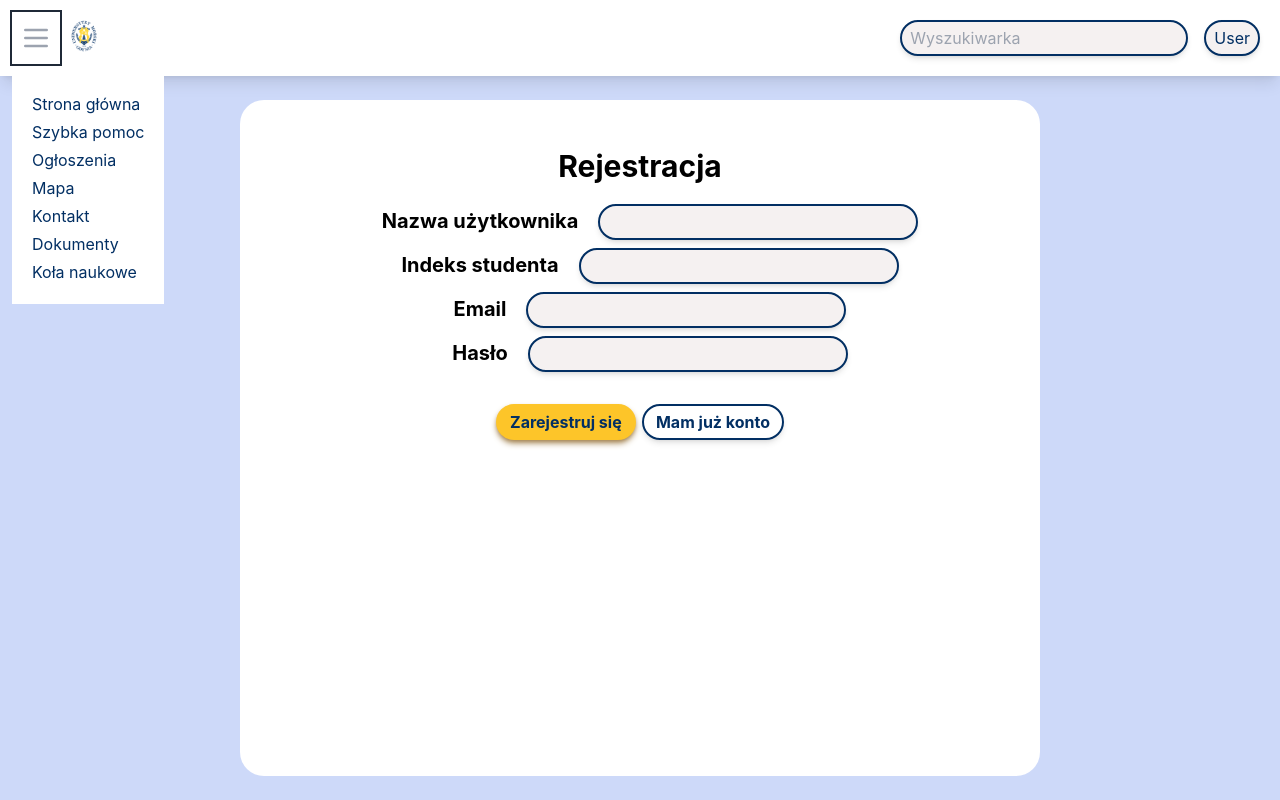
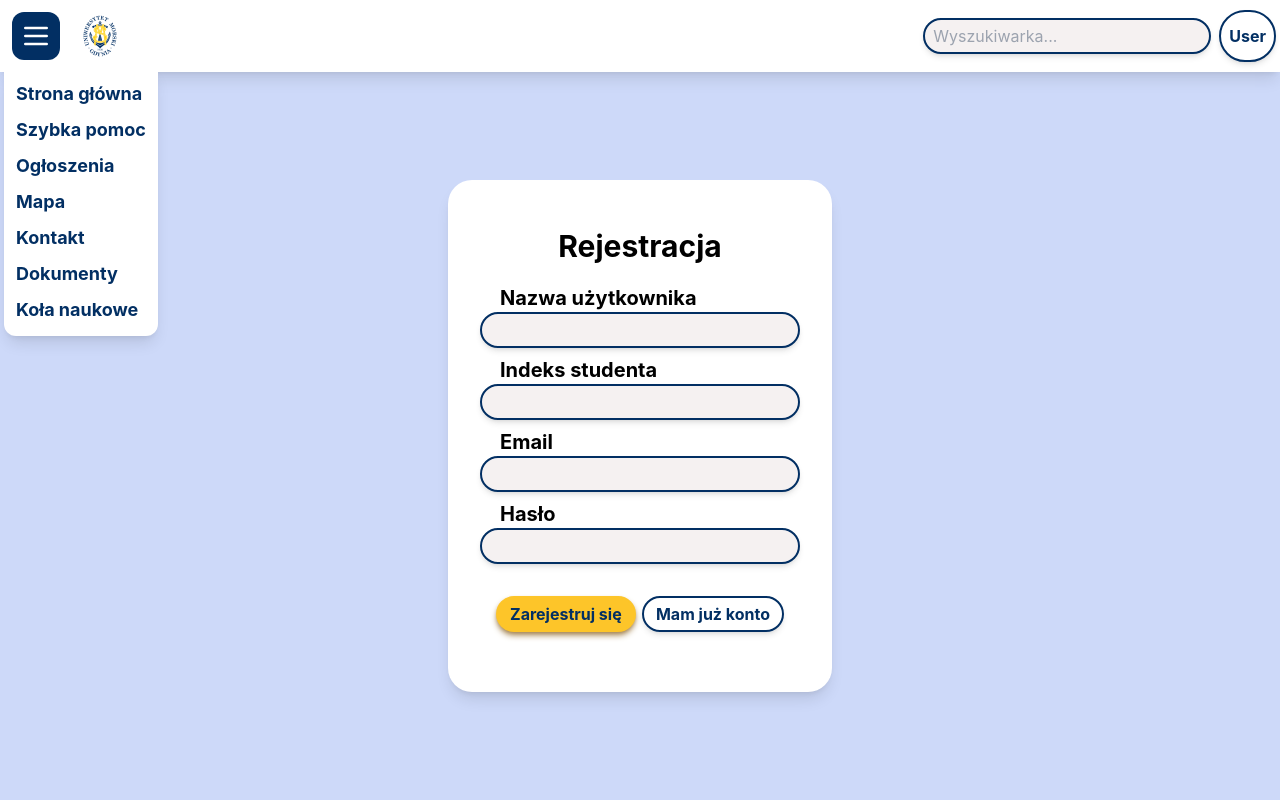
Before and after one commit to magdadobek/AIIM1Project, a React (Create React App) app in the folder aiim_project_front/: page /rejestracja in a window 1280 px wide. Both pictures are taken after a click on the button 36 px from the left and 38 px from the top of the page. Built offline with nearby package versions, Linux system fonts and the light colour scheme.

Commit message:
Hovery, przejścia, duży fix styli

```diff
--- a/aiim_project_front/src/App.js
+++ b/aiim_project_front/src/App.js
@@ -36,6 +36,7 @@ const App = () => {
   <div className="flex flex-col min-h-screen bg-light_page dark:text-white dark:bg-dark_page ">
     <Router>
       <MainNavigation />
+      <div class="flex items-center justify-center flex-grow">
         <Content>
           <Routes>
             <Route path='/' exact element={<Placeholder title="Strona główna" />} />
@@ -53,6 +54,7 @@ const App = () => {
             <Route path='/wyloguj' element={<Logout />} />
           </Routes>
         </Content>
+      </div>
     </Router>
   </div>
   );
--- a/aiim_project_front/src/components/auth/RegistrationForm.js
+++ b/aiim_project_front/src/components/auth/RegistrationForm.js
@@ -30,27 +30,27 @@ const RegistrationForm = (props) => {
         <div>
             <form method="post" className="flex flex-col justify-center items-center" onSubmit={handleSubmit}>
                 <p className="text-3xl font-bold m-4 text-center dark:text-dark_yellow_umg">Rejestracja</p>
-                <p className="flex-col py-1">
-                    <label htmlFor="nickname" className="text-xl font-bold m-5 dark:text-dark_field">Nazwa użytkownika</label>
+                <p className="grid grid-col-1 py-1">
+                    <label htmlFor="nickname" className="text-xl font-bold mx-5 dark:text-dark_field">Nazwa użytkownika</label>
                     <input id="nickname" name="nickname" className="bg-light_field dark:bg-dark_field border-light_menu dark:border-dark_field border-2 rounded-3xl shadow-md text-base px-2 py-1 w-80" required />
                 </p>
-                <p className="flex-col py-1">
-                    <label htmlFor="index" className="text-xl font-bold m-5 dark:text-dark_field">Indeks studenta</label>
+                <p className="grid grid-col-1 py-1">
+                    <label htmlFor="index" className="text-xl font-bold mx-5 dark:text-dark_field">Indeks studenta</label>
                     <input id="index" name="index" className="bg-light_field dark:bg-dark_field border-light_menu dark:border-dark_field border-2 rounded-3xl shadow-md text-base px-2 py-1 w-80" required />
                 </p>
-                <p className="flex-col py-1">
-                    <label htmlFor="email" className="text-xl font-bold m-5 dark:text-dark_field">Email</label>
+                <p className="grid grid-col-1 py-1">
+                    <label htmlFor="email" className="text-xl font-bold mx-5 dark:text-dark_field">Email</label>
                     <input id="email" type="email" name="email" className="bg-light_field dark:bg-dark_field border-light_menu dark:border-dark_field border-2 rounded-3xl shadow-md text-base px-2 py-1 w-80" required />
                 </p>
-                <p className="flex-col py-1">
-                    <label htmlFor="password" className="text-xl font-bold m-5 dark:text-dark_field">Hasło</label>
+                <p className="grid grid-col-1 py-1">
+                    <label htmlFor="password" className="text-xl font-bold mx-5 dark:text-dark_field">Hasło</label>
                     <input id="password" type="password" name="password" className="bg-light_field dark:bg-dark_field border-light_menu dark:border-dark_field border-2 rounded-3xl shadow-md text-base px-2 py-1 w-80" required />
                 </p>
                 <div className="flex justify-between py-2 w-72">
-                    <button className="text-light_menu dark:text-dark_component border-yellow_umg bg-yellow_umg border-2 hover:bg-dark_yellow_umg hover:border-dark_yellow_umg dark:bg-dark_yellow_umg dark:border-dark_yellow_umg dark:hover:border-yellow_umg dark:hover:bg-yellow_umg font-bold p-2 rounded-3xl text-base my-5 px-3 py-1 shadow-md shadow-gold_umg">
+                    <button className="text-light_menu dark:text-dark_component border-yellow_umg bg-yellow_umg border-2 hover:bg-dark_yellow_umg hover:border-dark_yellow_umg dark:bg-dark_yellow_umg dark:border-dark_yellow_umg dark:hover:border-yellow_umg dark:hover:bg-yellow_umg font-bold p-2 rounded-3xl text-base my-5 px-3 py-1 shadow-md shadow-gold_umg duration-200">
                         Zarejestruj się
                     </button>
-                    <Link to="/logowanie" className="text-light_menu border-light_menu border-2 hover:border-dark_yellow_umg hover:text-dark_yellow_umg dark:border-dark_field dark:text-dark_field dark:hover:border-dark_yellow_umg dark:hover:text-dark_yellow_umg font-bold p-2 rounded-3xl text-base my-5 px-3 py-1 shadow-md ">
+                    <Link to="/logowanie" className="text-light_menu border-light_menu border-2 hover:border-dark_yellow_umg hover:text-dark_yellow_umg dark:border-dark_field dark:text-dark_field dark:hover:border-dark_yellow_umg dark:hover:text-dark_yellow_umg font-bold p-2 rounded-3xl text-base my-5 px-3 py-1 shadow-md duration-200">
                         Mam już konto
                     </Link>
                 </div>
--- a/aiim_project_front/src/components/ui/Content.js
+++ b/aiim_project_front/src/components/ui/Content.js
@@ -1,6 +1,6 @@
 const Content = ({ children }) => {
     return (
-        <div className="flex-1 p-4 m-6 md:p-8 space-y-80 md:space-y-8 bg-light_component dark:bg-dark_component rounded-3xl w-[800px] mx-auto max-w-full">
+        <div className="flex p-4 m-6 md:p-8 space-y-80 md:space-y-8 bg-light_component dark:bg-dark_component rounded-3xl mx-auto max-w-full shadow-lg">
             {children}
         </div>
     );
--- a/aiim_project_front/src/components/ui/MainNavigation.js
+++ b/aiim_project_front/src/components/ui/MainNavigation.js
@@ -19,12 +19,12 @@ const MainNavigation = () => {
 
     return (
         <header className={`z-10 ${isMenuOpen ? '' : ''}`}>
-            <nav className='flex justify-between bg-light_component dark:bg-dark_component text-light_menu dark:text-white p-3 shadow-lg'>
+            <nav className='flex justify-between bg-light_component dark:bg-dark_component text-light_menu dark:text-white items-center p-1 shadow-lg sm:text-lg'>
                 <div className="flex justify-start">
                     <button
                         onClick={handleMenuToggle}
                         type="button"
-                        className="p-2 text-gray-400 hover:text-white hover:bg-gray-800 focus:outline-none focus:ring-2 focus:ring-offset-2 focus:ring-offset-gray-800 focus:ring-white"
+                        className="p-2 m-2 text-light_menu hover:text-white hover:bg-light_menu focus:text-white focus:bg-light_menu dark:text-white dark:hover:bg-yellow_umg dark:hover:text-dark_component dark:focus:text-dark_component dark:focus:bg-yellow_umg rounded-xl duration-200"
                         aria-expanded={isMenuOpen ? 'true' : 'false'}>
                         <svg
                             className="h-8 w-8"
@@ -41,49 +41,51 @@ const MainNavigation = () => {
                         </svg>
                     </button>
 
-                    <div className={`${isMenuOpen ? 'block' : 'hidden'} absolute bg-light_component dark:bg-dark_component text-light_menu dark:text-white mt-16 z-10 p-2`}>
-                        <div className="px-2 pt-2 pb-3 space-y-1 sm:px-3">
-                            <div>
+                    <div className={`${isMenuOpen ? 'block' : 'hidden'} absolute bg-white dark:bg-dark_component text-light_menu dark:text-white shadow-lg rounded-b-xl mt-16 z-10`}>
+                        <div className="pt-2 pb-2 sm:px-1 font-bold">
+                            <div className="hover:bg-light_menu hover:text-white dark:hover:bg-dark_yellow_umg dark:hover:text-dark_component px-2 py-1 rounded-lg duration-200">
                                 <NavLink to="/">Strona główna</NavLink>
                             </div>
-                            <div>
+                            <div className="hover:bg-light_menu hover:text-white dark:hover:bg-dark_yellow_umg dark:hover:text-dark_component px-2 py-1 rounded-lg duration-200">
                                 <NavLink to="/szybkapomoc">Szybka pomoc</NavLink>
                             </div>
-                            <div>
+                            <div className="hover:bg-light_menu hover:text-white dark:hover:bg-dark_yellow_umg dark:hover:text-dark_component px-2 py-1 rounded-lg duration-200">
                                 <NavLink to="/ogloszenia">Ogłoszenia</NavLink>
                             </div>
-                            <div>
+                            <div className="hover:bg-light_menu hover:text-white dark:hover:bg-dark_yellow_umg dark:hover:text-dark_component px-2 py-1 rounded-lg duration-200">
                                 <NavLink to="/mapa">Mapa</NavLink>
                             </div>
-                            <div>
+                            <div className="hover:bg-light_menu hover:text-white dark:hover:bg-dark_yellow_umg dark:hover:text-dark_component px-2 py-1 rounded-lg duration-200">
                                 <NavLink to="/kontakt">Kontakt</NavLink>
                             </div>
-                            <div>
+                            <div className="hover:bg-light_menu hover:text-white dark:hover:bg-dark_yellow_umg dark:hover:text-dark_component px-2 py-1 rounded-lg duration-200">
                                 <NavLink to="/dokumenty">Dokumenty</NavLink>
                             </div>
-                            <div><NavLink to="/kolanaukowe">Koła naukowe</NavLink></div>
+                            <div className="hover:bg-light_menu hover:text-white dark:hover:bg-dark_yellow_umg dark:hover:text-dark_component px-2 py-1 rounded-lg duration-200">
+                                <NavLink to="/kolanaukowe">Koła naukowe</NavLink>
+                            </div>
                         </div>
                     </div>
 
-                    <div>
+                    <div className='max-sm:hidden'>
                         <NavLink to="https://umg.edu.pl/" target="_blank" rel="noopener noreferrer">
-                            <img src={require('../../assets/umgLogo.png')} alt="UMG Logo" className="w-12 h-12" />
+                            <img src={require('../../assets/umgLogo.png')} alt="UMG Logo" className="dark:bg-dark_field rounded-full w-16 h-16" />
                         </NavLink>
                     </div>
 
                 </div>
                 <div className="flex justify-end">
                     <div>
-                        <input id="search" type="search" name="search" className="bg-light_field dark:bg-dark_field border-light_menu dark:border-dark_field border-2 rounded-3xl shadow-md text-base px-2 py-1 w-72 m-2" placeholder="Wyszukiwarka" />
+                        <input id="search" type="search" name="search" className="bg-light_field dark:bg-dark_field border-light_menu dark:border-dark_field border-2 rounded-3xl shadow-md text-base px-2 py-1 w-auto sm:w-72 m-2" placeholder="Wyszukiwarka..." />
                     </div>
-                    <div className="flex justify-end relative">
+                    <div className="flex justify-end relative font-bold">
                         <button
-                            className="bg-light_field dark:bg-dark_field border-light_menu dark:border-dark_field border-2 rounded-3xl shadow-md text-base px-2 py-1 m-2"
+                            className="border-2 border-light_menu hover:border-yellow_umg hover:text-yellow_umg focus:border-yellow_umg focus:text-yellow_umg ring-light_menu dark:border-white dark:hover:border-yellow_umg dark:focus:border-dark_yellow_umg rounded-full shadow-md text-base px-2 py-1 duration-200"
                             onClick={handleUserMenuToggle}>
                             {isLoggedIn === true ? nickname : "User"}
                         </button>
                         {isUserMenuOpen && (
-                            <div className="absolute bg-light_component dark:bg-dark_component text-light_menu dark:text-white mt-16 z-10 p-2">
+                            <div className="absolute bg-light_component dark:bg-dark_component text-light_menu dark:text-white shadow-lg rounded-b-xl mt-14 z-10 p-2">
                                 <UserMenu isLoggedIn={isLoggedIn} nickname={nickname} />
                             </div>
                         )}
--- a/aiim_project_front/src/components/ui/UserMenu.js
+++ b/aiim_project_front/src/components/ui/UserMenu.js
@@ -41,10 +41,10 @@ const UserMenu = ({ isLoggedIn, nickname }) => {
         <>
             {!isLoggedIn && (
                 <>
-                    <div>
+                    <div className="hover:bg-light_menu hover:text-white dark:hover:bg-dark_yellow_umg dark:hover:text-dark_component px-2 py-1 rounded-lg duration-200">
                         <NavLink to="/rejestracja">Rejestracja</NavLink>
                     </div>
-                    <div>
+                    <div className="hover:bg-light_menu hover:text-white dark:hover:bg-dark_yellow_umg dark:hover:text-dark_component px-2 py-1 rounded-lg duration-200">
                         <NavLink to="/logowanie">Logowanie</NavLink>
                     </div>
                 </>
@@ -63,7 +63,7 @@ const UserMenu = ({ isLoggedIn, nickname }) => {
             )}
 
             <div>
-                <button className="bg-yellow_umg dark:bg-gold_umg p-2 rounded-3xl m-2 text-sm w-40" onClick={handleThemeSwitch}>
+                <button className="text-white bg-light_menu hover:bg-dark_yellow_umg dark:bg-white hover:dark:bg-yellow_umg dark:text-dark_component shadow-sm shadow-gold_umg p-2 rounded-3xl m-2 text-sm w-24 duration-200" onClick={handleThemeSwitch}>
                     {modeText}
                 </button>
             </div>
--- a/aiim_project_front/src/pages/NoticeBoard.js
+++ b/aiim_project_front/src/pages/NoticeBoard.js
@@ -38,7 +38,7 @@ const NoticeBoard = () => {
     }, []);
 
     return (
-        <div>
+        <div className="w-[800px] h-[700px]">
             <p className="text-3xl font-bold m-4 text-center dark:text-dark_yellow_umg">Tablica ogłoszeń</p>
             <NoticeList noticeList={noticeList} />
             <div className="flex justify-between py-2 w-64">
--- a/aiim_project_front/src/pages/NoticePage.js
+++ b/aiim_project_front/src/pages/NoticePage.js
@@ -26,7 +26,7 @@ const NoticePage = (props) => {
     }, []);
 
     return (
-        <div>
+        <div className="">
             <p className="text-3xl font-bold m-4 text-center dark:text-dark_yellow_umg">{notice.title}</p>
             <div className="flex flex-col justify-center items-center">
                 <p className="text-base m-5 dark:text-dark_field">Dodano przez {notice.id_user} dnia {notice.date}</p>
--- a/aiim_project_front/src/pages/Placeholder.js
+++ b/aiim_project_front/src/pages/Placeholder.js
@@ -1,8 +1,8 @@
 const Home = ({ title }) => {
     return (
-            <div>
+            <div className="w-[800px] h-[700px]">
                 <h1>{title}</h1>
-                <p class="text-3xl font-bold underline">Tu będzie {title}</p>
+                <p class="text-3xl font-bold underline text-center">Tu będzie {title}</p>
             </div>
     );
 }
```
Also changed, not shown: aiim_project_front/src/components/auth/LoginForm.js (+7 -7 lines). Lines whose indentation alone changed are shown as unchanged.
